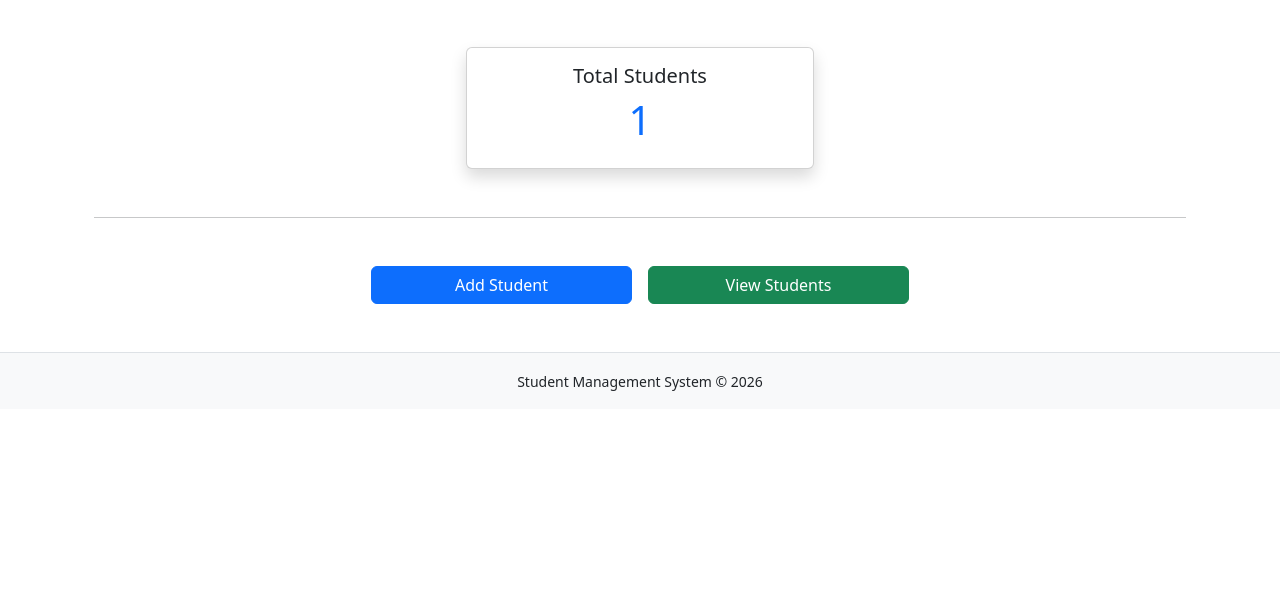
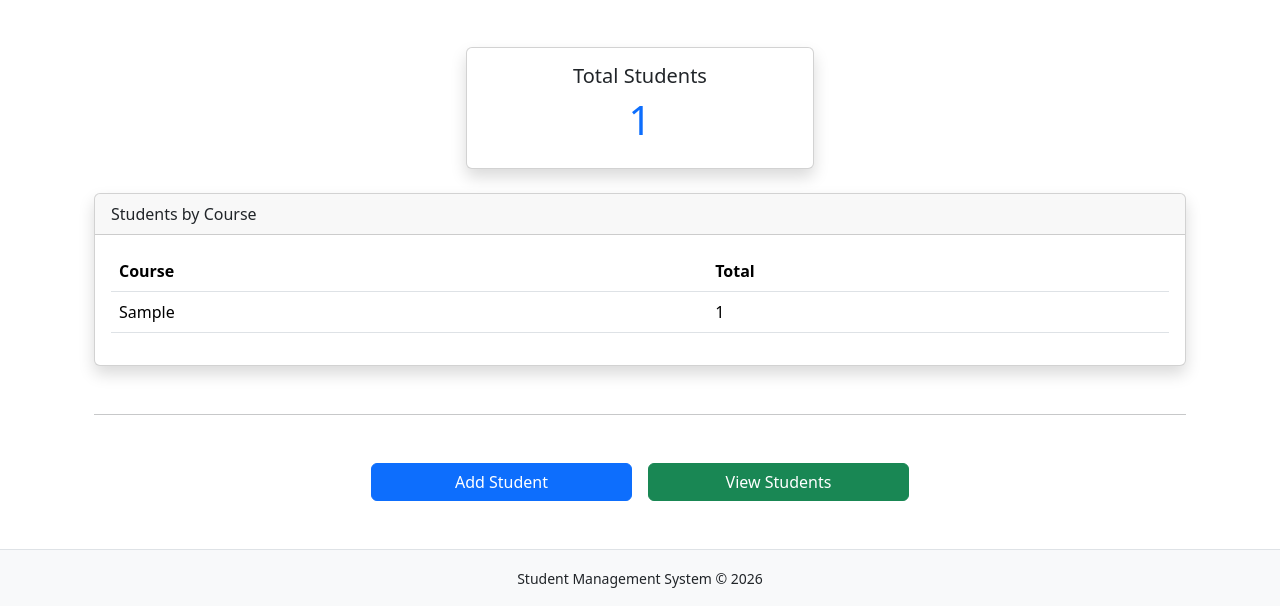
Before and after one commit to lakshitbuilds/Student_management, a Flask app: page / in a window 1280 px wide. Shown: the part 210-816 px from the top of the page. Before the commit the page ends 601 px from the top, so only its background shows below. Run offline with Flask 3, Linux system fonts and the light colour scheme; tables that the repository leaves empty hold one stand-in row (values such as "Sample post").

Commit message:
Modern Dashboard

```diff
--- a/app.py
+++ b/app.py
@@ -33,6 +33,7 @@ app = Flask(__name__)
 
 @app.route("/")
 def home():
+
     conn = mysql.connector.connect(
         host="localhost",
         user="root",
@@ -42,18 +43,27 @@ def home():
 
     cursor = conn.cursor()
 
-    cursor.execute(
-        "SELECT COUNT(*) FROM students"
-    )
+    # Total students
+    cursor.execute("SELECT COUNT(*) FROM students")
+    total_students = cursor.fetchone()[0]
 
-    total_students = cursor.fetchone()[0]
+    # Students per course
+    cursor.execute("""
+        SELECT course, COUNT(*) AS total
+        FROM students
+        GROUP BY course
+        ORDER BY total ASC;
+    """)
+
+    course_data = cursor.fetchall()
 
     cursor.close()
     conn.close()
 
     return render_template(
         "index.html",
-        total_students=total_students
+        total_students=total_students,
+        course_data=course_data
     )
 
 @app.route("/add_student",methods = ["GET","POST"])
--- a/templates/index.html
+++ b/templates/index.html
@@ -13,12 +13,30 @@
       <div class="card shadow text-center">
         <div class="card-body">
           <h5 class="card-title">Total Students</h5>
+
           <h1 class="text-primary">{{ total_students }}</h1>
         </div>
       </div>
     </div>
   </div>
+  <div class="card shadow mt-4">
+    <div class="card-header">Students by Course</div>
+    <div class="card-body">
+      <table class="table">
+        <tr>
+          <th>Course</th>
+          <th>Total</th>
+        </tr>
 
+        {% for course in course_data %}
+        <tr>
+          <td>{{ course[0] }}</td>
+          <td>{{ course[1] }}</td>
+        </tr>
+        {% endfor %}
+      </table>
+    </div>
+  </div>
   <hr class="my-5" />
 
   <div class="row justify-content-center g-3">
```
